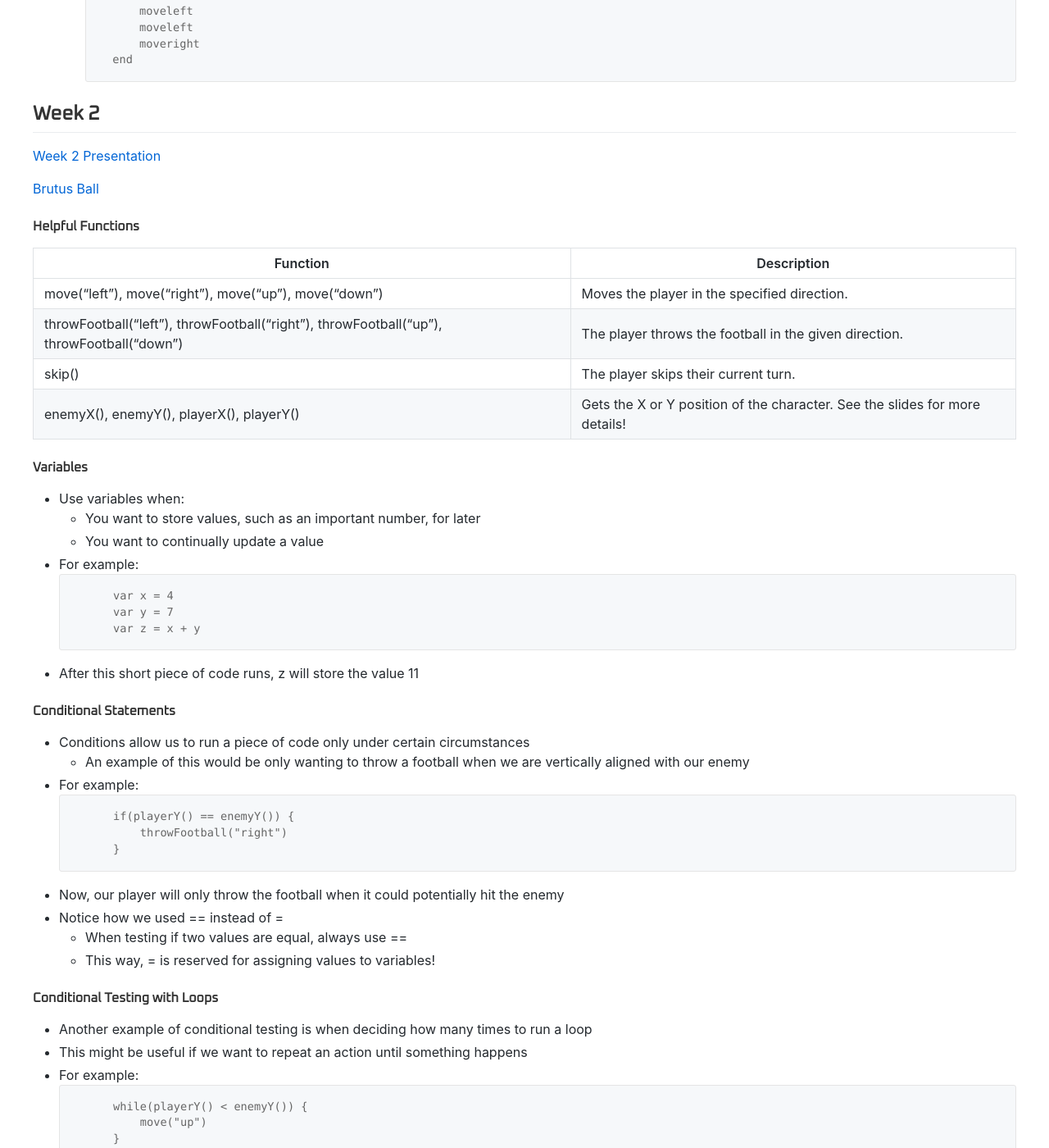
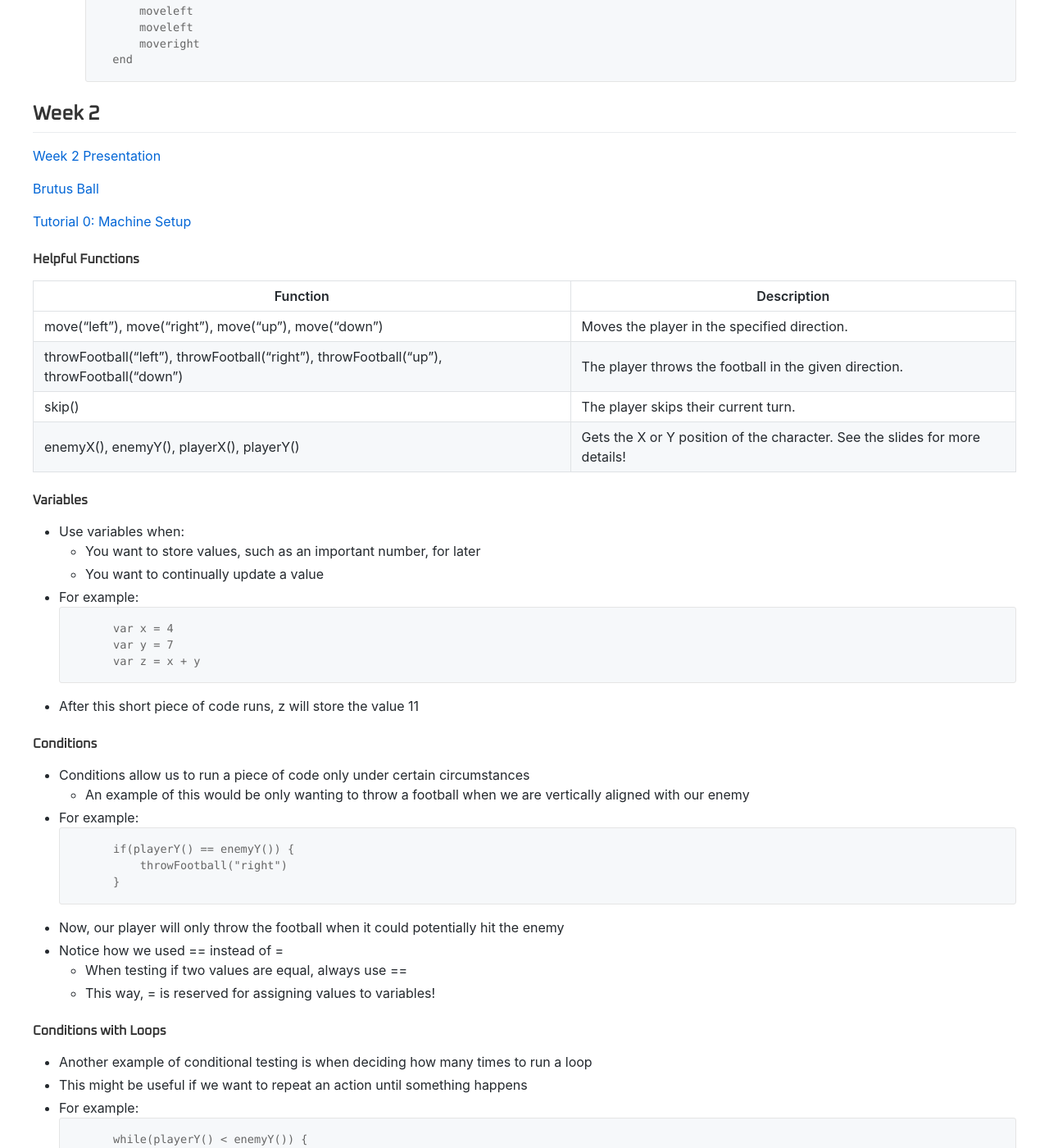
Before and after one commit to Code4Community/Code4Community.github.io, a Jekyll site: the page built from outreach_presentations/cosi_2022.md, in a window 1280 px wide and 1400 px high, scrolled down 899 px. Shown: the whole window at 82% size. Built offline with Jekyll 4.4.1, drawn with Linux system fonts in a browser that asks for light colours; nearby versions of some CDN libraries.

Commit message:
Added link to tutorial 0

```diff
--- a/outreach_presentations/cosi_2022.md
+++ b/outreach_presentations/cosi_2022.md
@@ -48,6 +48,9 @@ content_style: github_markdown
 
 [Brutus Ball](https://code4community.github.io/brutus-ball)
 
+[Tutorial 0: Machine Setup](https://c4cosu.com/tutorials/setup)
+
+
 #### Helpful Functions
 
 | Function | Description |
@@ -71,7 +74,7 @@ content_style: github_markdown
 * After this short piece of code runs, z will store the value 11
 
 
-#### Conditional Statements
+#### Conditions
 * Conditions allow us to run a piece of code only under certain circumstances
     * An example of this would be only wanting to throw a football when we are vertically aligned with our enemy
 * For example:
@@ -86,7 +89,7 @@ content_style: github_markdown
     * This way, = is reserved for assigning values to variables!
 
 
-#### Conditional Testing with Loops
+#### Conditions with Loops
 * Another example of conditional testing is when deciding how many times to run a loop
 * This might be useful if we want to repeat an action until something happens
 * For example:
```
